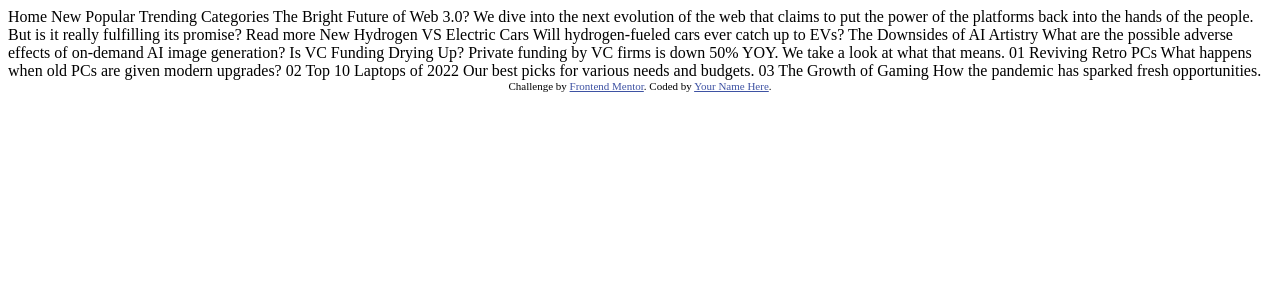
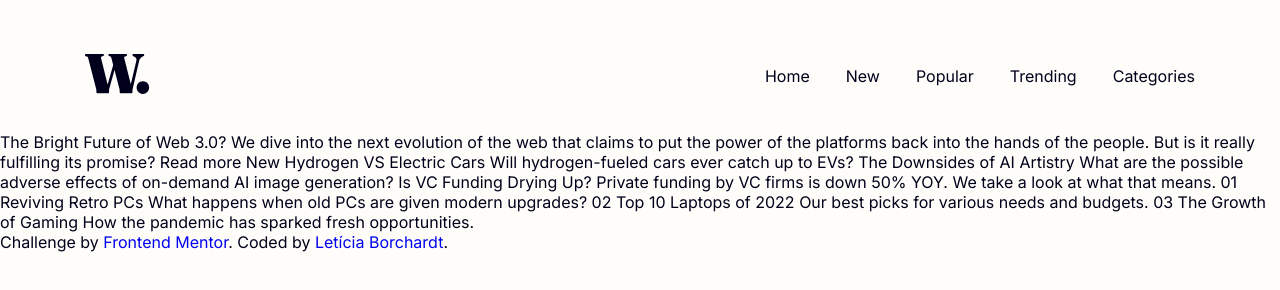
Before and after one commit to leticiaborchardt/challenge-news-homepage, a website: page index.html in a window 1280 px wide. Drawn offline with nearby package versions, Linux system fonts and the light colour scheme; files that its build step writes are made by us from their sources.

Commit message:
header for desktop

```diff
--- a/app/scss/components/_index.scss
+++ b/app/scss/components/_index.scss
@@ -1,2 +1,3 @@
 @forward 'header';
+@forward 'navbar';
 @forward 'card';
--- a/app/scss/components/header.scss
+++ b/app/scss/components/header.scss
@@ -1 +1,7 @@
 @use '../functions' as *;
+
+.header {
+    @include flex-space-between;
+    margin-top: rem(50);
+    margin-bottom: rem(30);
+}
--- /dev/null
+++ b/app/scss/components/navbar.scss
@@ -0,0 +1,26 @@
+@use '../functions' as *;
+@use '../globals/variables.scss' as *;
+
+.navbar {
+    &__menu {
+        @include flex-space-between;
+        list-style: none;
+        font-size: rem(16);
+
+        &-item:not(:last-child) {
+            margin-right: rem(36);
+        }
+
+        &-item {
+            a {
+                text-decoration: none;
+                color: $text-color;
+            }
+
+            a:hover {
+                color: $text-hover-color;
+                transition: .3s ease-in-out;
+            }
+        }
+    }
+}
--- a/app/scss/functions/_index.scss
+++ b/app/scss/functions/_index.scss
@@ -1,2 +1,3 @@
 @forward 'breakpoints';
 @forward 'functions';
+@forward 'mixins';
--- a/app/scss/functions/breakpoints.scss
+++ b/app/scss/functions/breakpoints.scss
@@ -1,15 +1,15 @@
-// 640px, 1150px, 1400px
+// 640px, 1150px, 1440px
 $breakpoints-up: (
     'medium': '40em',
     'large': '71.875em',
-    'xlarge': '87.5em'
+    'xlarge': '90em'
 );
 
-// 639px, 1149px, 1399px
+// 639px, 1149px, 1439px
 $breakpoints-down: (
     'small': '39.9375em',
     'medium': '71.8125em',
-    'large': '87.4375em',
+    'large': '89.9375em',
 );
 
 @mixin breakpoint($size) {
@@ -19,7 +19,7 @@ $breakpoints-down: (
 }
 
 @mixin breakpoint-down($size) {
-    @media (max-width: map-get($breakpoints-map, $size)) {
+    @media (max-width: map-get($breakpoints-down, $size)) {
         @content;
     }
 }
--- /dev/null
+++ b/app/scss/functions/mixins.scss
@@ -0,0 +1,10 @@
+@mixin flex-center {
+    display: flex;
+    align-items: center;
+    justify-content: center;
+}
+
+@mixin flex-space-between {
+    @include flex-center;
+    justify-content: space-between;
+}
--- a/app/scss/globals/_index.scss
+++ b/app/scss/globals/_index.scss
@@ -1,4 +1,3 @@
-@forward 'fonts';
 @forward 'variables';
 @forward 'boilerplate';
 @forward 'typography';
--- a/app/scss/globals/boilerplate.scss
+++ b/app/scss/globals/boilerplate.scss
@@ -1,3 +1,5 @@
+@use 'variables' as *;
+
 html {
     font-size: 100%;
     box-sizing: border-box;
@@ -12,4 +14,7 @@ html {
 body {
     margin: 0;
     padding: 0;
+    font-family: 'Inter', sans-serif;
+    background: $bg-color;
+    color: $text-color;
 }
--- a/app/scss/globals/fonts.scss
+++ /dev/null
@@ -1,3 +0,0 @@
-:root {
-    --font-inter: 'Inter', sans-serif;
-}
--- a/app/scss/globals/variables.scss
+++ b/app/scss/globals/variables.scss
@@ -0,0 +1,10 @@
+$color-white: hsl(36, 100%, 99%);
+$color-light-gray: hsl(233, 8%, 79%);
+$color-dark-gray: hsl(236, 13%, 42%);
+$color-dark-blue: hsl(240, 100%, 5%);
+$color-soft-red: hsl(5, 85%, 63%);
+$color-soft-orange: hsl(35, 77%, 62%);
+
+$bg-color: $color-white;
+$text-color: $color-dark-blue;
+$text-hover-color: $color-soft-red;
--- a/index.html
+++ b/index.html
@@ -18,37 +18,44 @@
       href="https://fonts.googleapis.com/css2?family=Inter:wght@400;700&family=Josefin+Sans:ital,wght@0,100;0,200;0,300;0,400;0,500;0,600;0,700;1,100;1,200;1,300;1,400;1,500;1,600;1,700&display=swap"
       rel="stylesheet"
     />
+    <link rel="stylesheet" href="dist/css/style.css" />
+    <script defer src="dist/js/script.js"></script>
     <title>Frontend Mentor | News homepage</title>
-
-    <!-- Feel free to remove these styles or customise in your own stylesheet 👍 -->
-    <style>
-      .attribution {
-        font-size: 11px;
-        text-align: center;
-      }
-      .attribution a {
-        color: hsl(228, 45%, 44%);
-      }
-    </style>
   </head>
   <body>
-    Home New Popular Trending Categories The Bright Future of Web 3.0? We dive
-    into the next evolution of the web that claims to put the power of the
-    platforms back into the hands of the people. But is it really fulfilling its
-    promise? Read more New Hydrogen VS Electric Cars Will hydrogen-fueled cars
-    ever catch up to EVs? The Downsides of AI Artistry What are the possible
-    adverse effects of on-demand AI image generation? Is VC Funding Drying Up?
-    Private funding by VC firms is down 50% YOY. We take a look at what that
-    means. 01 Reviving Retro PCs What happens when old PCs are given modern
-    upgrades? 02 Top 10 Laptops of 2022 Our best picks for various needs and
-    budgets. 03 The Growth of Gaming How the pandemic has sparked fresh
-    opportunities.
+    <header class="header container">
+      <a href="#" class="header__logo">
+        <img src="assets/images/logo.svg" alt="Logo" />
+      </a>
+      <nav class="header__navbar navbar">
+        <ul class="navbar__menu">
+          <li class="navbar__menu-item navbar__menu-item--active">
+            <a href="#">Home</a>
+          </li>
+          <li class="navbar__menu-item"><a href="#">New</a></li>
+          <li class="navbar__menu-item"><a href="#">Popular</a></li>
+          <li class="navbar__menu-item"><a href="#">Trending</a></li>
+          <li class="navbar__menu-item"><a href="#">Categories</a></li>
+        </ul>
+      </nav>
+    </header>
+
+    The Bright Future of Web 3.0? We dive into the next evolution of the web
+    that claims to put the power of the platforms back into the hands of the
+    people. But is it really fulfilling its promise? Read more New Hydrogen VS
+    Electric Cars Will hydrogen-fueled cars ever catch up to EVs? The Downsides
+    of AI Artistry What are the possible adverse effects of on-demand AI image
+    generation? Is VC Funding Drying Up? Private funding by VC firms is down 50%
+    YOY. We take a look at what that means. 01 Reviving Retro PCs What happens
+    when old PCs are given modern upgrades? 02 Top 10 Laptops of 2022 Our best
+    picks for various needs and budgets. 03 The Growth of Gaming How the
+    pandemic has sparked fresh opportunities.
 
     <div class="attribution">
       Challenge by
       <a href="https://www.frontendmentor.io?ref=challenge" target="_blank"
         >Frontend Mentor</a
-      >. Coded by <a href="#">Your Name Here</a>.
+      >. Coded by <a href="#">Letícia Borchardt</a>.
     </div>
   </body>
 </html>
```
